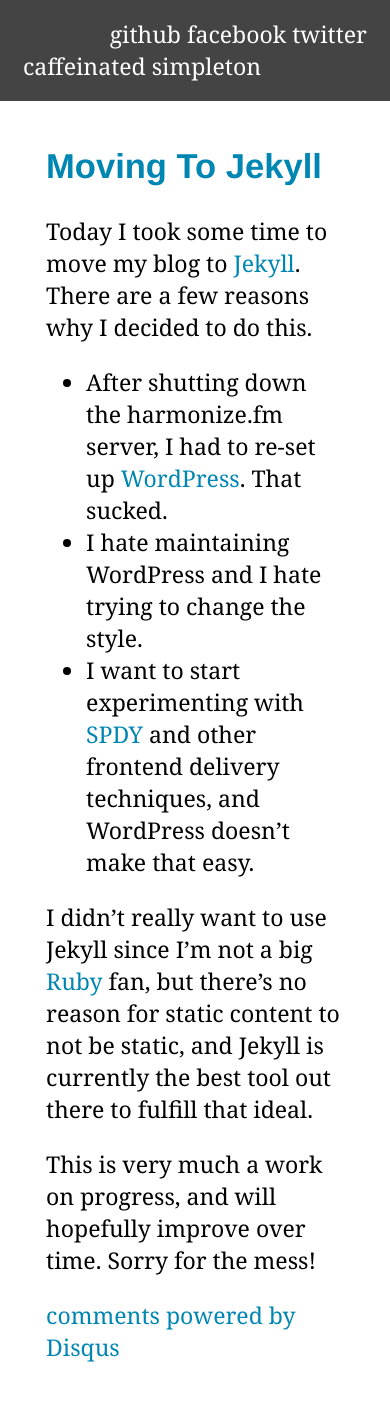
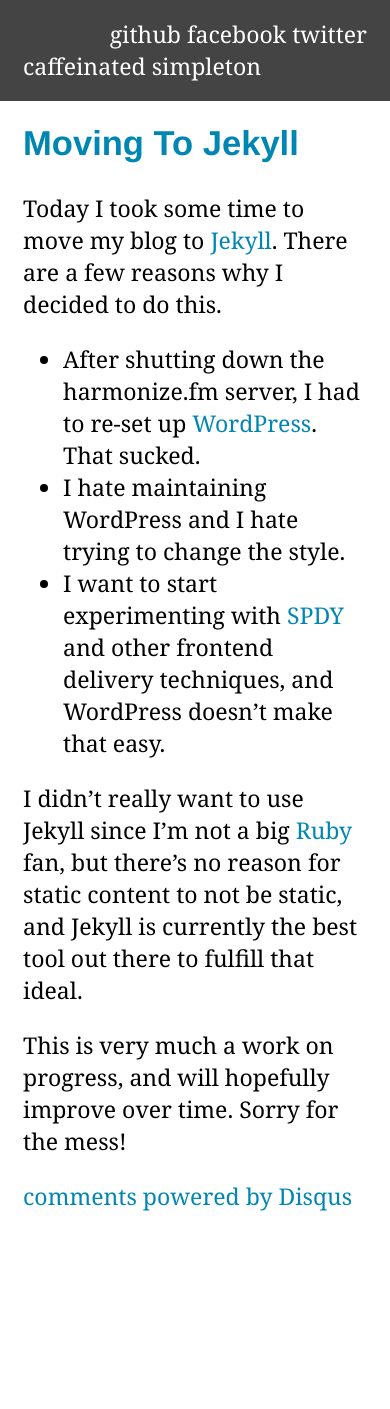
Before and after one commit to JustinTulloss/caffeinated-simpleton, a Jekyll site: the page built from _posts/2012-12-29-moving-to-jekyll.markdown, in a window 390 px wide. Built offline with Jekyll 4.4.1, drawn with Linux system fonts in a browser that asks for light colours; Markdown is read by kramdown in place of the engine named in the settings; comment, search, counter and statistics services are not loaded; after the commit the page ends 1235 px from its top, so only the background shows below that.

Commit message:
A couple of adjustments for mobile

```diff
--- a/_layouts/post.html
+++ b/_layouts/post.html
@@ -9,6 +9,7 @@
 e,d])};b.__SV=1.2}})(document,window.mixpanel||[]);
 mixpanel.init("16c06d1a0632fd99ebc0f3a56987a9c1");
     </script>
+    <meta name="viewport" content="initial-scale=1.0">
   </head>
   <body>
     <header>
--- a/css/blog.css
+++ b/css/blog.css
@@ -59,3 +59,9 @@
 .content h1:first-child {
     margin-top: 0;
 }
+
+@media all and (max-width: 400px) {
+    .content {
+        padding: 1em;
+    }
+}
--- a/index.html
+++ b/index.html
@@ -5,6 +5,7 @@
   <head>
     <title>Caffeinated Simpleton</title>
     <meta name="description" content="The personal blog of Justin Tulloss">
+    <meta name="viewport" content="initial-scale=1.0">
     <link rel="stylesheet" type="text/css" href="/css/blog.css">
     <link rel="stylesheet" type="text/css" href="/css/home.css">
     <!-- start Mixpanel -->
```
